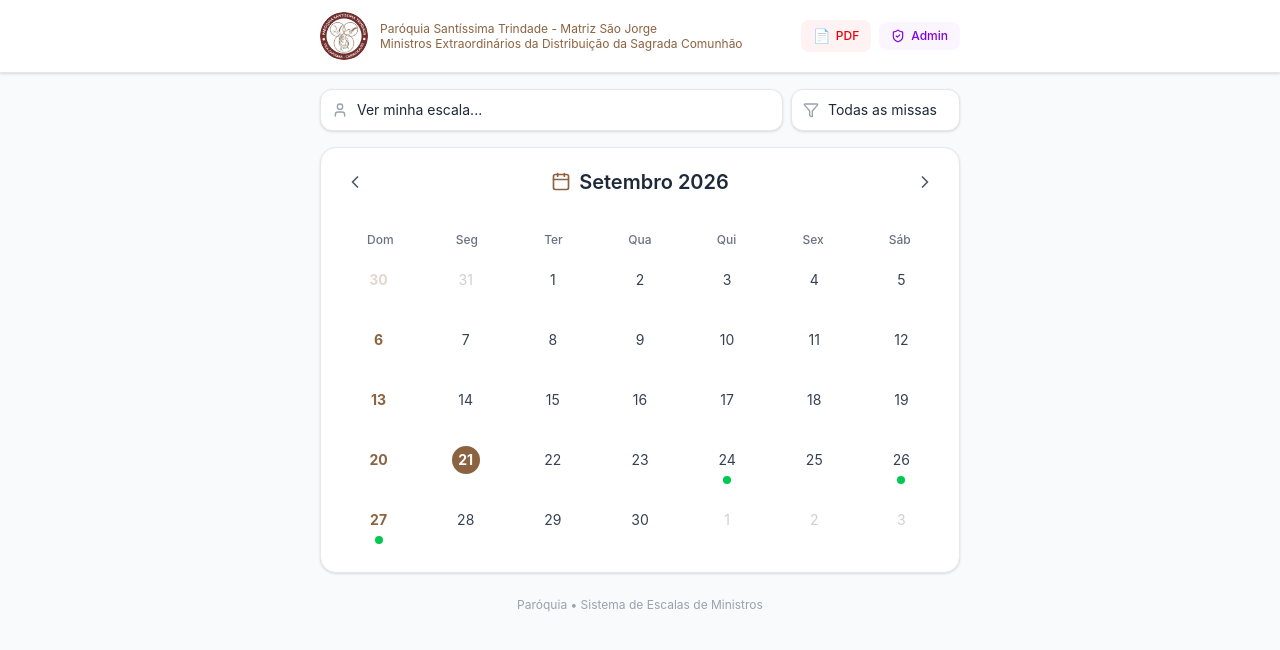
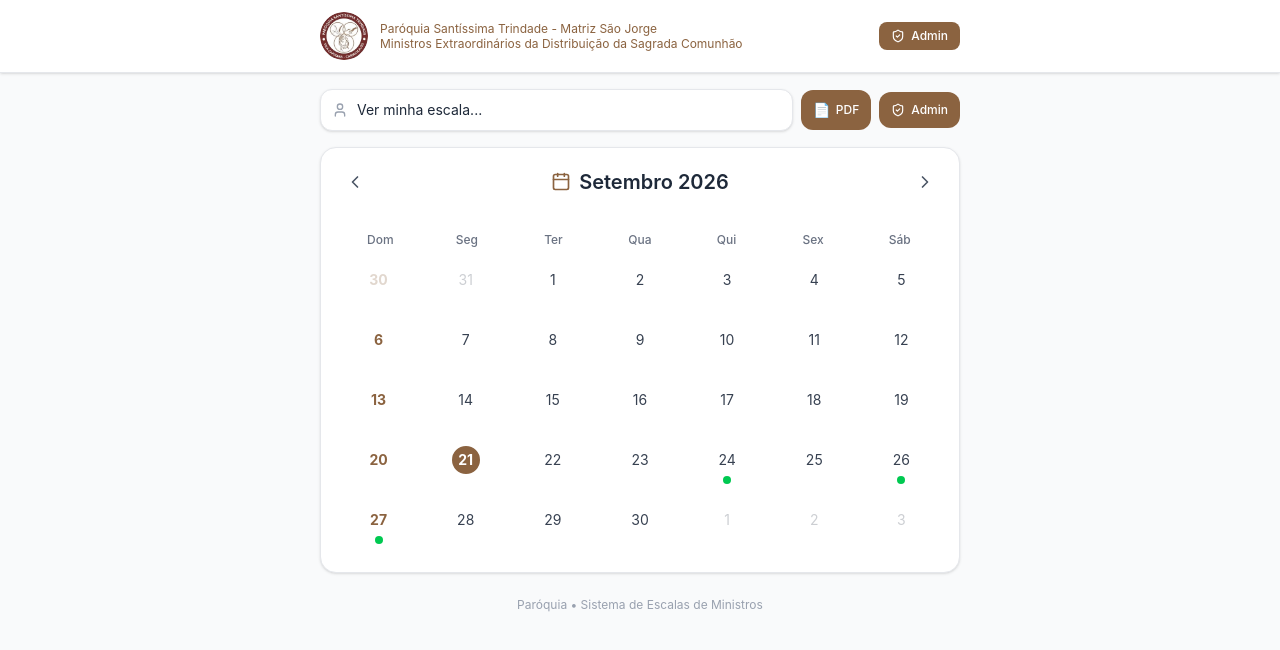
Before and after one commit to ffpignaton/escala-ministerio, a React (Vite) app: page / in a window 1280 px wide. Shown: the top 650 px of the page. Built offline with nearby package versions, Linux system fonts and the light colour scheme.

Commit message:
feat: remove filtro de missas, PDF e Admin ao lado do select em marrom

```diff
--- a/src/App.jsx
+++ b/src/App.jsx
@@ -1,5 +1,5 @@
 import { useState } from 'react';
-import { ShieldCheck, Filter, User } from 'lucide-react';
+import { ShieldCheck, User } from 'lucide-react';
 import { useApp } from './context/AppContext';
 import Calendar from './components/Calendar';
 import AdminLogin from './components/AdminLogin';
@@ -9,13 +9,12 @@ import { NoticesSection, BirthdaysSection } from './components/InfoSections';
 import MinisterScheduleModal from './components/MinisterScheduleModal';
 
 export default function App() {
-  const { ministers, masses, isAdmin } = useApp();
+  const { ministers, isAdmin } = useApp();
   const [showLogin, setShowLogin] = useState(false);
   const [showAdmin, setShowAdmin] = useState(false);
   const [selectedMinisterId, setSelectedMinisterId] = useState('');
   const [showMinisterModal, setShowMinisterModal] = useState(false);
   const [currentMonth, setCurrentMonth] = useState(new Date());
-  const [filterMassId, setFilterMassId] = useState('');
 
   function handleLoginClose(loggedIn) {
     setShowLogin(false);
@@ -54,10 +53,10 @@ export default function App() {
           </div>
 
           <div className="flex items-center gap-2">
-            <ExportPDF currentMonth={currentMonth} />
             <button
               onClick={handleAdminClick}
-              className="flex items-center gap-1.5 px-3 py-1.5 rounded-lg bg-purple-50 dark:bg-purple-900/30 text-purple-700 dark:text-purple-400 text-xs font-medium hover:bg-purple-100 dark:hover:bg-purple-900/50 transition-colors"
+              className="flex items-center gap-1.5 px-3 py-1.5 rounded-lg text-white text-xs font-medium transition-colors"
+              style={{backgroundColor:'#8B6340'}}
             >
               <ShieldCheck className="w-3.5 h-3.5" />
               Admin
@@ -68,7 +67,7 @@ export default function App() {
 
       {/* Filtros */}
       <div className="max-w-2xl mx-auto px-4 py-4 print:hidden">
-        <div className="flex flex-col sm:flex-row gap-2">
+        <div className="flex gap-2 items-center">
 
           {/* Select de ministro */}
           <div className="flex-1 relative">
@@ -76,7 +75,8 @@ export default function App() {
             <select
               value={selectedMinisterId}
               onChange={handleMinisterChange}
-              className="w-full pl-9 pr-4 py-2.5 rounded-xl border border-gray-200 bg-white text-gray-800 text-sm focus:outline-none focus:ring-2 focus:ring-purple-400 shadow-sm appearance-none cursor-pointer"
+              className="w-full pl-9 pr-4 py-2.5 rounded-xl border border-gray-200 bg-white text-gray-800 text-sm focus:outline-none focus:ring-2 shadow-sm appearance-none cursor-pointer"
+              style={{'--tw-ring-color':'#8B6340'}}
             >
               <option value="">Ver minha escala...</option>
               {activeMinsters.map((m) => (
@@ -85,20 +85,18 @@ export default function App() {
             </select>
           </div>
 
-          {/* Filtro por missa */}
-          <div className="relative">
-            <Filter className="w-4 h-4 text-gray-400 absolute left-3 top-1/2 -translate-y-1/2 pointer-events-none" />
-            <select
-              value={filterMassId}
-              onChange={(e) => setFilterMassId(e.target.value)}
-              className="pl-9 pr-4 py-2.5 rounded-xl border border-gray-200 bg-white text-gray-800 text-sm focus:outline-none focus:ring-2 focus:ring-purple-400 shadow-sm appearance-none cursor-pointer"
-            >
-              <option value="">Todas as missas</option>
-              {masses.map((m) => (
-                <option key={m.id} value={m.id}>{m.name}</option>
-              ))}
-            </select>
-          </div>
+          {/* PDF */}
+          <ExportPDF currentMonth={currentMonth} />
+
+          {/* Admin */}
+          <button
+            onClick={handleAdminClick}
+            className="flex items-center gap-1.5 px-3 py-2.5 rounded-xl text-white text-xs font-medium transition-colors flex-shrink-0"
+            style={{backgroundColor:'#8B6340'}}
+          >
+            <ShieldCheck className="w-3.5 h-3.5" />
+            Admin
+          </button>
         </div>
       </div>
 
@@ -109,7 +107,7 @@ export default function App() {
         <div className="bg-white rounded-2xl border border-gray-200 shadow-sm p-4 print:shadow-none print:border-none">
           <Calendar
             filterMinisterId={null}
-            filterMassId={filterMassId || null}
+            filterMassId={null}
             currentMonth={currentMonth}
             setCurrentMonth={setCurrentMonth}
           />
--- a/src/components/ExportPDF.jsx
+++ b/src/components/ExportPDF.jsx
@@ -83,10 +83,11 @@ export default function ExportPDF({ currentMonth }) {
       <button
         onClick={handleExport}
         disabled={loading}
-        className="flex items-center gap-1.5 px-3 py-1.5 rounded-lg bg-red-50 dark:bg-red-900/20 text-red-600 dark:text-red-400 text-xs font-medium hover:bg-red-100 dark:hover:bg-red-900/40 transition-colors disabled:opacity-50"
+        className="flex items-center gap-1.5 px-3 py-2.5 rounded-xl text-white text-xs font-medium transition-colors disabled:opacity-50 flex-shrink-0"
+        style={{backgroundColor:'#8B6340'}}
       >
         {loading ? (
-          <span className="w-3.5 h-3.5 border-2 border-red-300 border-t-red-600 rounded-full animate-spin" />
+          <span className="w-3.5 h-3.5 border-2 border-white/40 border-t-white rounded-full animate-spin" />
         ) : (
           <span className="text-sm">📄</span>
         )}
```
